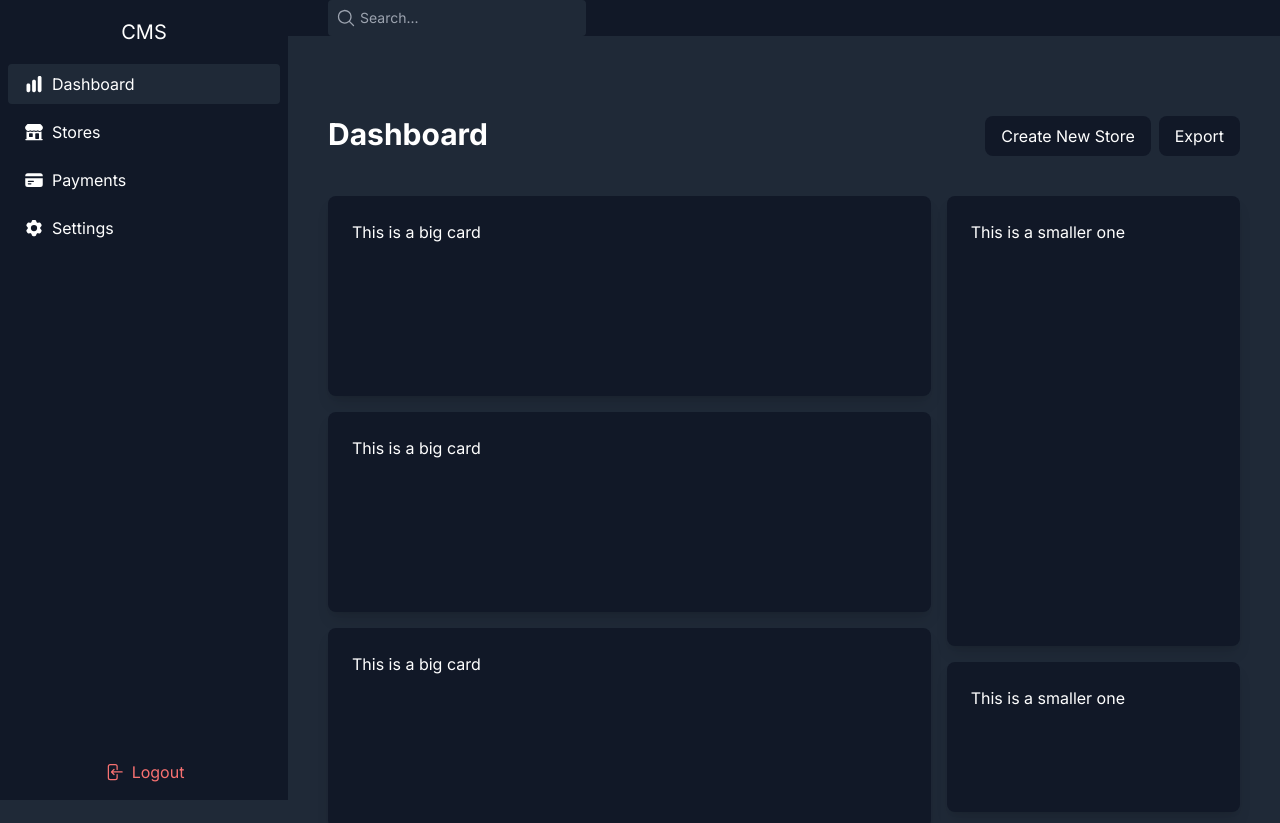
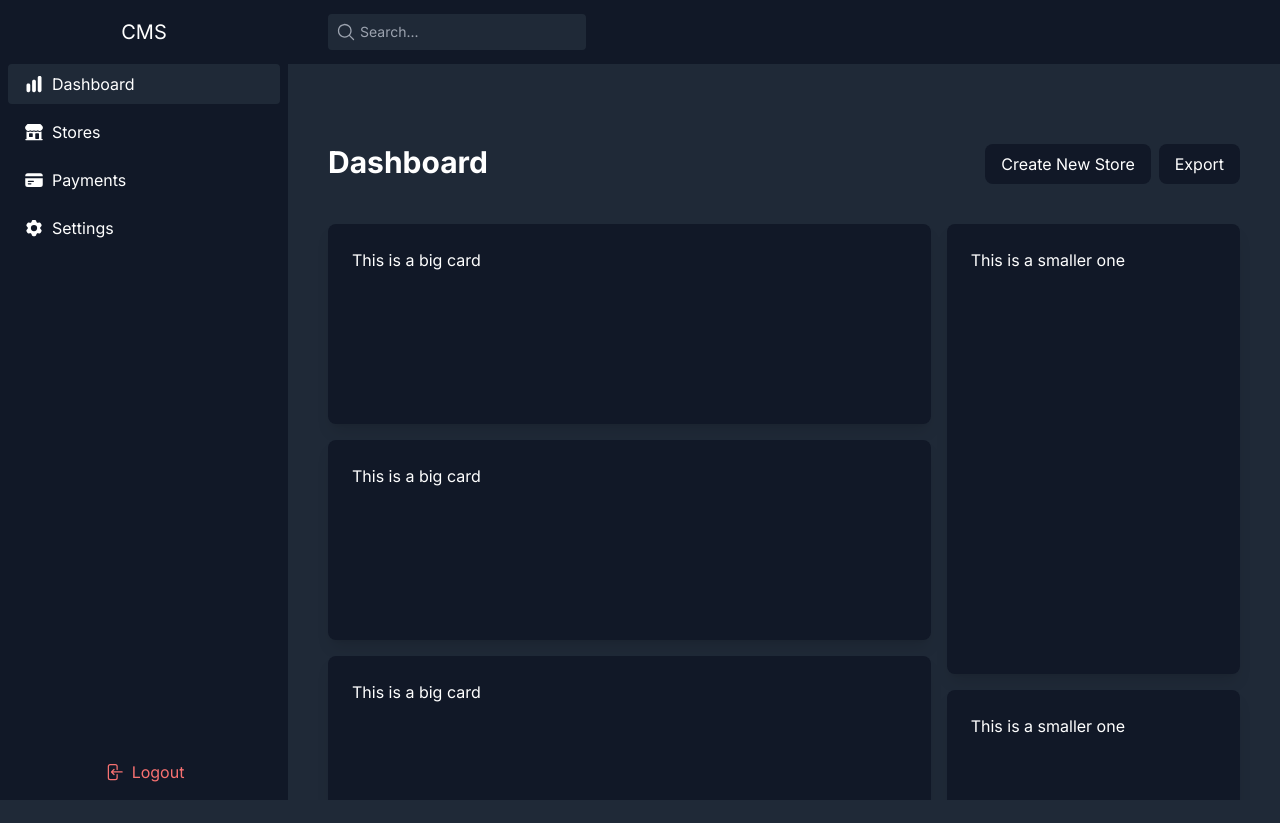
Before and after one commit to stathis1998/cms, a Next.js app: page / in a window 1280 px wide. Shown: the top 823 px of the page. After the commit the page ends 800 px from the top, so only its background shows below. Built offline with nearby package versions, Linux system fonts and the light colour scheme.

Commit message:
fixed header height issue

```diff
--- a/app/layout.tsx
+++ b/app/layout.tsx
@@ -30,7 +30,7 @@ export default function RootLayout({
         <Header />
         <div className="flex-grow flex flex-col">
           <TopBar />
-          <main className="flex-grow max-w-7xl mx-auto w-full p-10">
+          <main className="flex-grow max-w-7xl mx-auto w-full p-10 overflow-auto">
             {children}
           </main>
         </div>
--- a/components/TopBar.tsx
+++ b/components/TopBar.tsx
@@ -6,7 +6,7 @@ export default function TopBar(props: TTopBarProps) {
   const {} = props;
 
   return (
-    <div className="bg-gray-900 h-16">
+    <div className="bg-gray-900 min-h-[4rem]">
       <div className="px-10 h-full flex items-center">
         <div className="relative">
           <input
```
